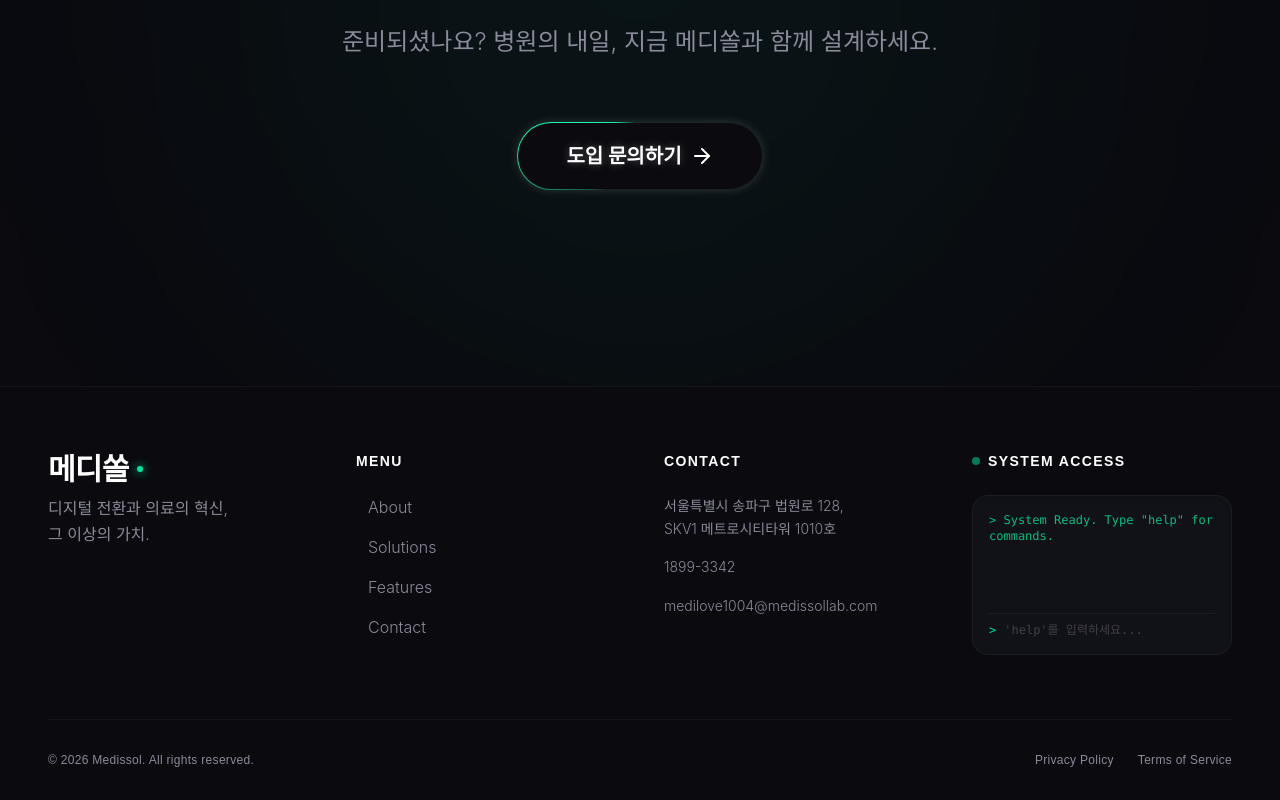
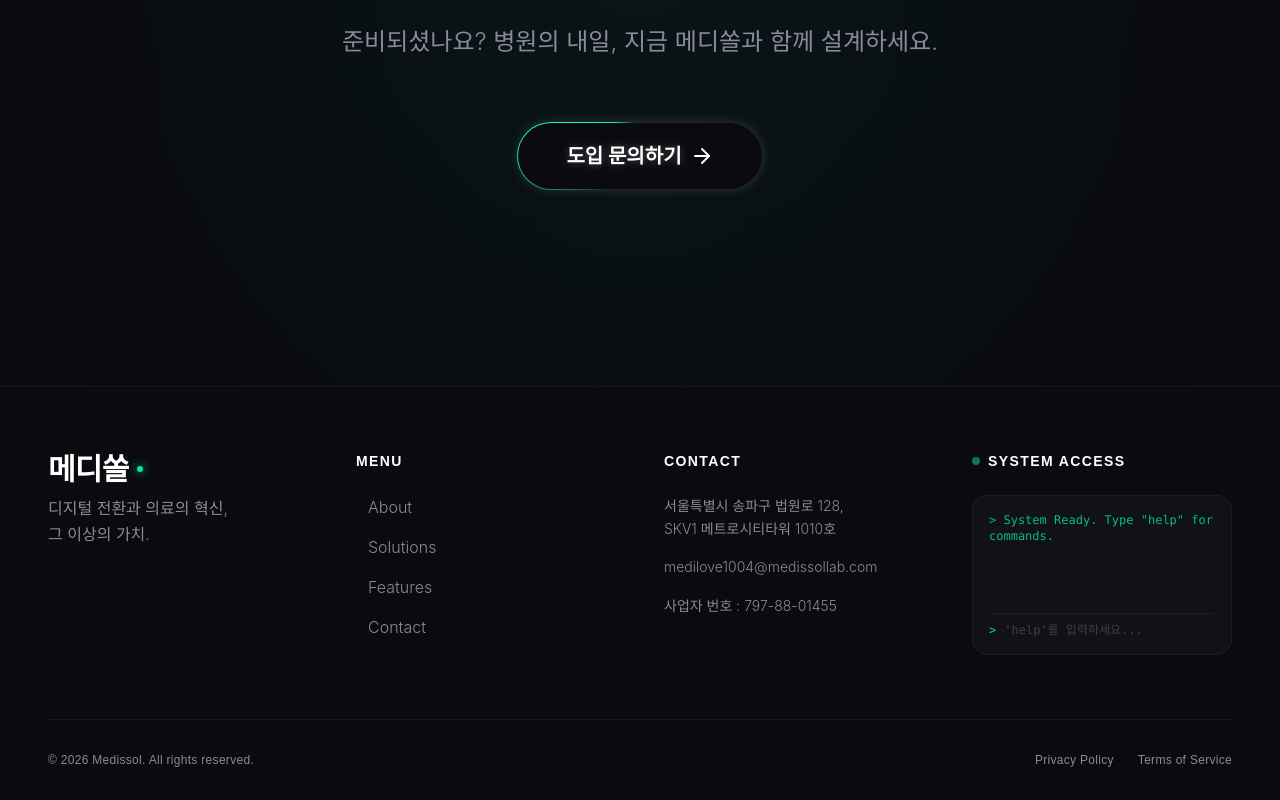
Before and after one commit to MEDISOLUTION-INC/medissol_official, a React (Vite) app: page / in a window 1280 px wide. Shown: the part 6137-6937 px from the top of the page. Built offline with nearby package versions, Linux system fonts and the light colour scheme.

Commit message:
update: Footer.jsx - add business registration number

```diff
--- a/src/components/Footer.jsx
+++ b/src/components/Footer.jsx
@@ -78,8 +78,8 @@ const Footer = () => {
                     <h4 className="font-bold text-white mb-6 font-outfit uppercase tracking-widest text-sm text-accent">Contact</h4>
                     <address className="not-italic text-sm text-text-secondary space-y-4 font-light leading-relaxed">
                         <p>서울특별시 송파구 법원로 128,<br />SKV1 메트로시티타워 1010호</p>
-                        <p>1899-3342</p>
                         <p>medilove1004@medissollab.com</p>
+                        <p>사업자 번호 : 797-88-01455</p>
                     </address>
                 </div>
 
```
